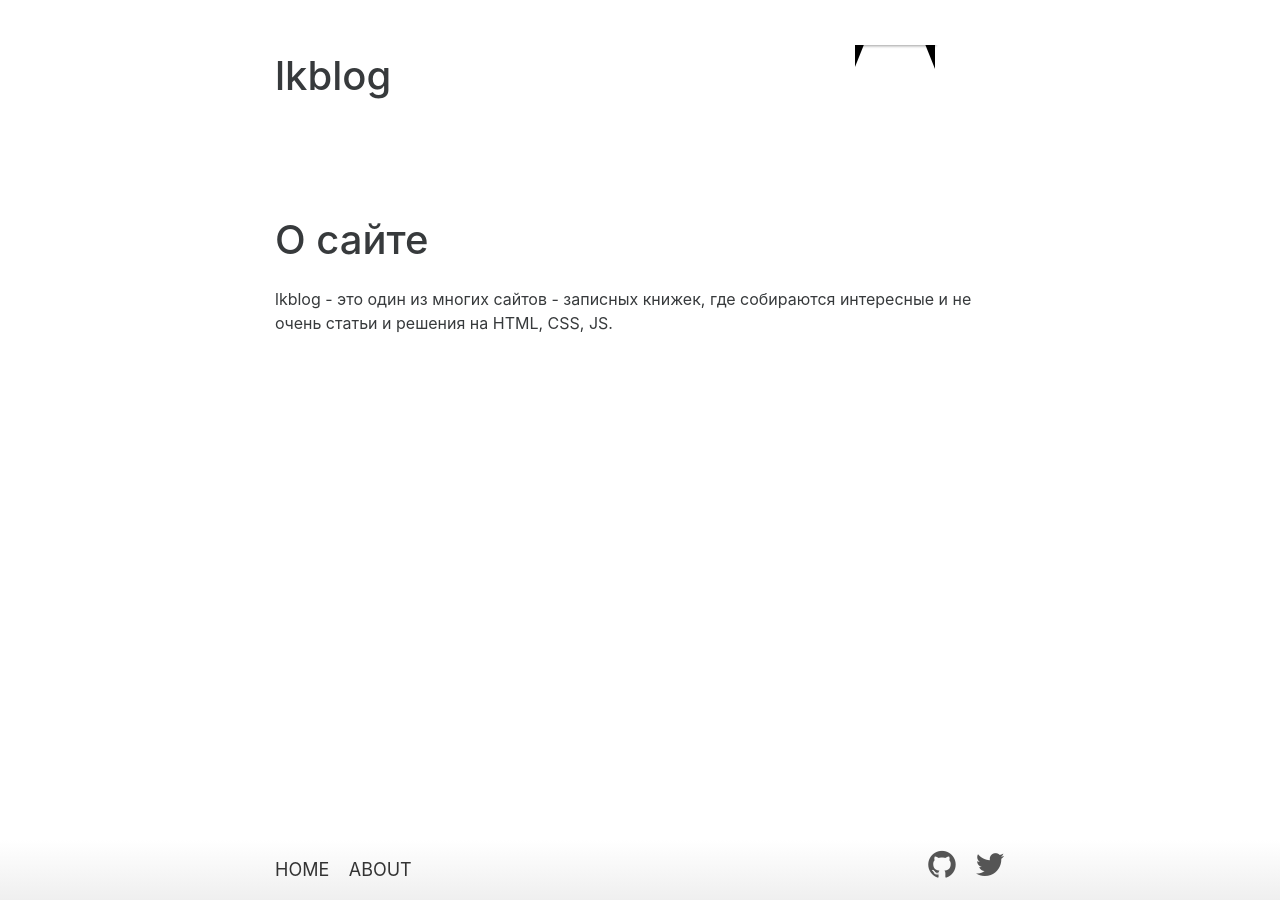
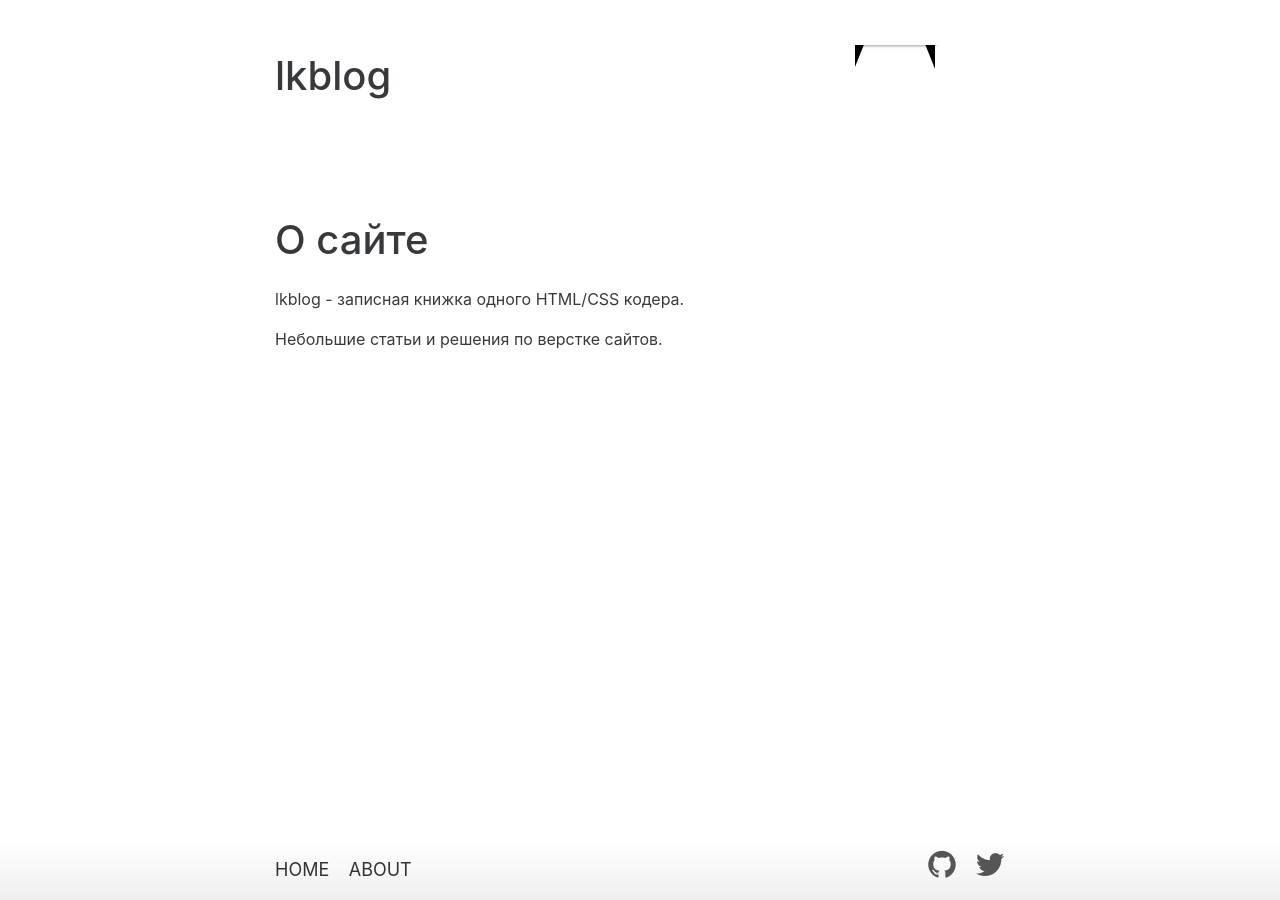
Before and after one commit to deeppines/deeppines.github.io, a Jekyll site: the page built from about.html, in a window 1280 px wide. Built offline with Jekyll 4.4.1, drawn with Linux system fonts in a browser that asks for light colours.

Commit message:
edit about page

```diff
--- a/about.html
+++ b/about.html
@@ -8,5 +8,6 @@ title: О сайте
     <h1>{{ page.title }}</h1>
 </div>
 <div class="content">
-	<p>lkblog - это один из многих сайтов - записных книжек, где собираются интересные и не очень статьи и решения на HTML, CSS, JS.</p>
+	<p>lkblog - записная книжка одного HTML/CSS кодера.</p>
+	<p>Небольшие статьи и решения по верстке сайтов.</p>
 </div>
```
